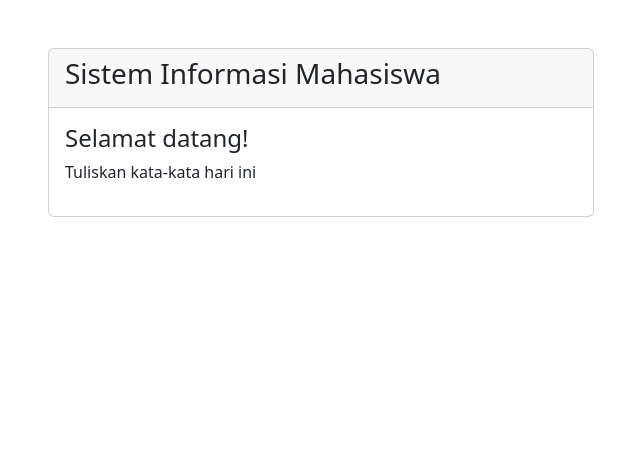
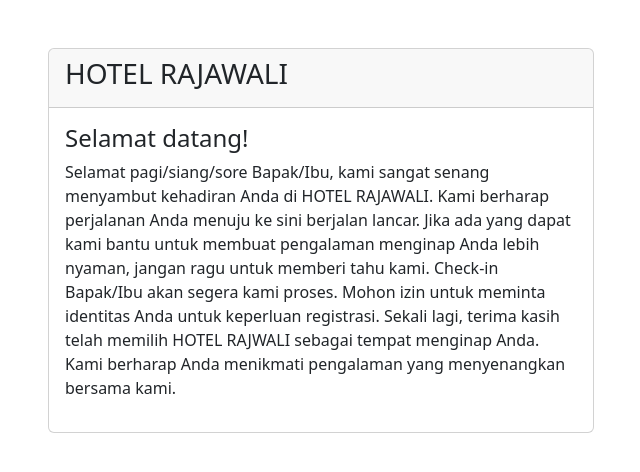
Before and after one commit to ALIF009111/uas_aliftourista, a PHP site: page / in a window 1280 px wide. Shown: the part 56-528 px from the top of the page, without its empty margins (319-959 px from the left). Run offline with PHP 8.4, Linux system fonts and the light colour scheme.

Commit message:
create index.php

```diff
--- a/index.php
+++ b/index.php
@@ -17,13 +17,19 @@
     <div class="col-6 m-auto">
     <div class="card">
   <div class="card-header">
-    <h3>Sistem Informasi Mahasiswa</h3>
+    <h3>HOTEL RAJAWALI</h3>
   </div>
 
   <div class="card-body">
 
    <h4>Selamat datang!</h4>
-   <p>Tuliskan kata-kata hari ini</p>
+   <p>
+Selamat pagi/siang/sore Bapak/Ibu, kami sangat senang menyambut kehadiran Anda di HOTEL RAJAWALI.
+
+Kami berharap perjalanan Anda menuju ke sini berjalan lancar. Jika ada yang dapat kami bantu untuk membuat pengalaman menginap Anda lebih nyaman, jangan ragu untuk memberi tahu kami.
+Check-in Bapak/Ibu akan segera kami proses. Mohon izin untuk meminta identitas Anda untuk keperluan registrasi.
+Sekali lagi, terima kasih telah memilih HOTEL RAJWALI sebagai tempat menginap Anda. Kami berharap Anda menikmati pengalaman yang menyenangkan bersama kami.
+</p>
 
   </div>
 
```
